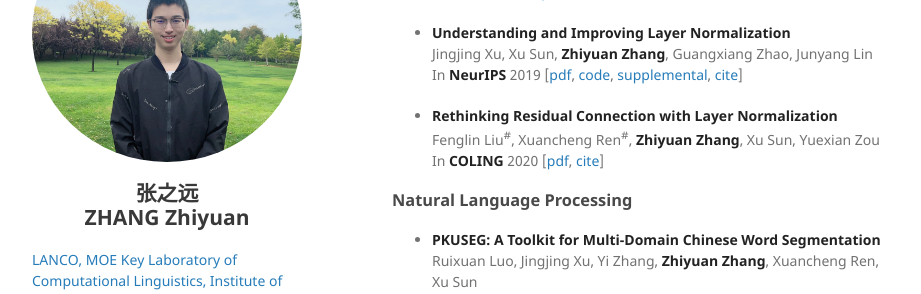
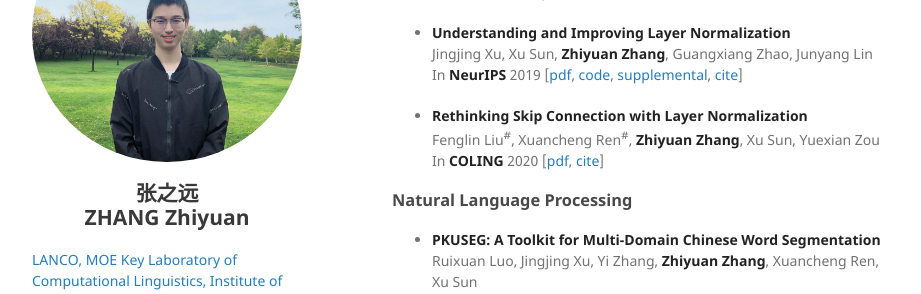
Before and after one commit to pkuzzy/pkuzzy.github.io, a Jekyll site: the page built from index.md, in a window 1280 px wide and 900 px high, scrolled down 2191 px. Shown: the part 154-448 px from the top of the window, without its empty margins (178-1099 px from the left). Built offline with Jekyll 4.4.1, drawn with Linux system fonts in a browser that asks for light colours; nearby versions of some CDN libraries; our own code applies the rules of GitHub Pages for plain Markdown files.

Commit message:
Update index.md

```diff
--- a/index.md
+++ b/index.md
@@ -80,7 +80,7 @@ layout: default
   Jingjing Xu, Xu Sun, **Zhiyuan Zhang**, Guangxiang Zhao, Junyang Lin
   In **NeurIPS** 2019 [[pdf](https://papers.nips.cc/paper/8689-understanding-and-improving-layer-normalization.pdf), [code](https://github.com/lancopku/AdaNorm), [supplemental](https://papers.nips.cc/paper/8689-understanding-and-improving-layer-normalization-supplemental.zip), [cite](https://papers.nips.cc/paper/8689-understanding-and-improving-layer-normalization/bibtex)]
 
-- **Rethinking Residual Connection with Layer Normalization**
+- **Rethinking Skip Connection with Layer Normalization**
   Fenglin Liu<sup>\#</sup>, Xuancheng Ren<sup>\#</sup>, **Zhiyuan Zhang**, Xu Sun, Yuexian Zou
   In **COLING** 2020 [[pdf](https://aclanthology.org/2020.coling-main.320.pdf),  [cite](https://dblp.uni-trier.de/rec/conf/coling/LiuRZSZ20.html?view=bibtex)]
 
```
